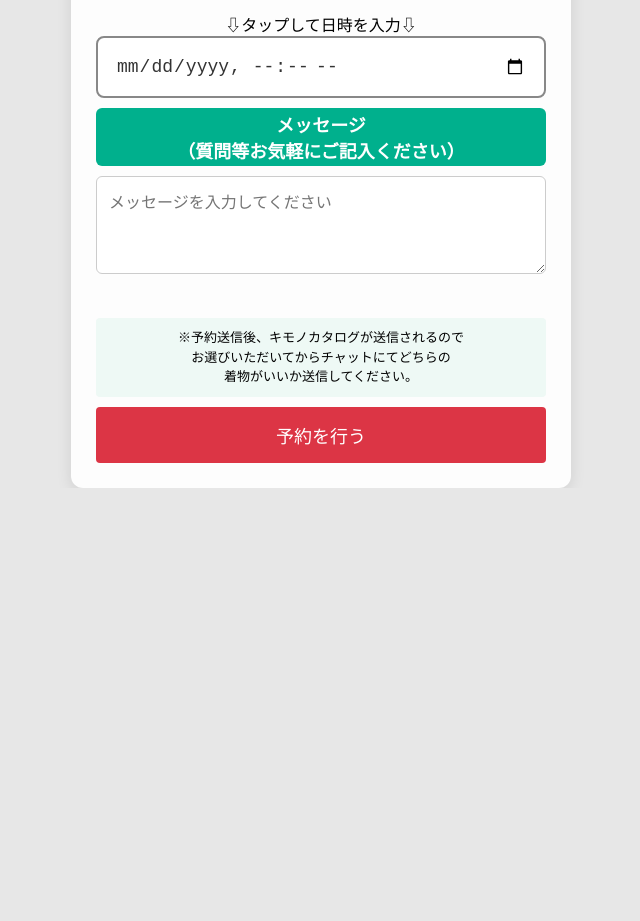
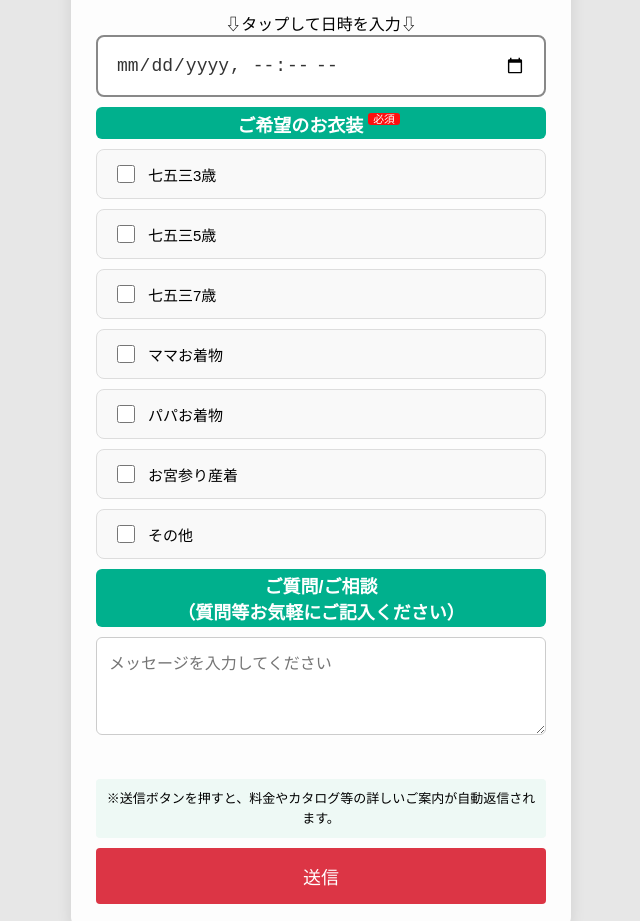
Before and after one commit to officialline0101/Suzukisyasinzimusyo-Isyourentaru, a plain HTML site: page index.html in a window 1280 px wide. Shown: the part 867-1788 px from the top of the page, without its empty margins (319-959 px from the left). Before the commit the page ends 1355 px from the top, so only its background shows below. Drawn offline with Linux system fonts and the light colour scheme; a script that the page names is missing.

Commit message:
Update index.html

```diff
--- a/index.html
+++ b/index.html
@@ -4,7 +4,7 @@
 <head>
     <meta charset="UTF-8">
     <meta name="viewport" content="width=device-width, initial-scale=1.0">
-    <title>予約フォーム</title>
+    <title>和装レンタル</title>
     <script src="https://kit.fontawesome.com/a076d05399.js" crossorigin="anonymous"></script>
     <style>
         /* 右端の細いナビ（固定） */
@@ -189,6 +189,7 @@
         .highschool-buttons,
         .symptoms,
         .menu-sections,
+        .Freshflowerphotography-buttons,
         .irradiations {
             display: flex;
             flex-wrap: wrap;
@@ -200,6 +201,7 @@
         .highschool-buttons button,
         .symptoms button,
         .menu-sections button,
+        .Freshflowerphotography-buttons button,
         .irradiations button {
             flex: 1;
             padding: 10px;
@@ -215,6 +217,7 @@
         .visit-buttons button.active,
         .highschool-buttons button.active,
         .symptoms button.active,
+        .Freshflowerphotography-buttons button.active,
         .menu-sections button.active,
         .irradiations button.active {
             background-color: #444;
@@ -804,6 +807,42 @@
         .edit-button:hover {
             background-color: #ff4f4f;
         }
+
+  .label {
+    font-weight: bold;
+    font-size: 16px;
+    margin-bottom: 12px;
+  }
+
+  .checkbox-group {
+    display: flex;
+    flex-direction: column;
+    gap: 10px;
+  }
+
+  .checkbox-card {
+    display: flex;
+    align-items: center;
+    gap: 10px;
+    padding: 12px 16px;
+    background-color: #f9f9f9;
+    border: 1.5px solid #ddd;
+    border-radius: 8px;
+    cursor: pointer;
+    transition: all 0.2s ease-in-out;
+    font-size: 15px;
+  }
+
+  .checkbox-card:hover {
+    background-color: #eef9f5;
+    border-color: #66cdaa;
+  }
+
+  .checkbox-card input[type="checkbox"] {
+    accent-color: #66cdaa;
+    width: 18px;
+    height: 18px;
+  }
     </style>
 </head>
 
@@ -817,7 +856,7 @@
     </div>
 
     <div class="container">
-        <h1>予約フォームのみ<br>衣装レンタル
+        <h1>予約フォームのみ<br>和装レンタル
         </h1>
         <div class="label">お客様名<span class="required">必須</span></div>
         <input type="text" id="name" placeholder="お名前を入力してください" oninput="saveInput('name')">
@@ -829,7 +868,7 @@
         <input type="tel" id="phone" placeholder="電話番号を入力してください" oninput="saveInput('phone')">
 
         <div class="highlight-background">
-            <div class="kibounitizi">希望日時<span class="required">必須</span></div>
+            <div class="kibounitizi">撮影希望日<span class="required">必須</span></div>
         </div>
 
         <!-- カスタム placeholder 表示用 -->
@@ -858,11 +897,43 @@
             <input type="datetime-local" id="date3" class="datetime-input" placeholder=" " aria-label="タップして日時を入力">
         </div>
 
-        <div class="labelContent">メッセージ<br>（質問等お気軽にご記入ください）</div>
+<div class="labelContent">ご希望のお衣装<span class="required">必須</span></div>
+<div class="checkbox-group">
+  <label class="checkbox-card">
+    <input type="checkbox" name="freshflowerphotography" value="七五三3歳">
+    <span>七五三3歳</span>
+  </label>
+  <label class="checkbox-card">
+    <input type="checkbox" name="freshflowerphotography" value="七五三5歳">
+    <span>七五三5歳</span>
+  </label>
+  <label class="checkbox-card">
+    <input type="checkbox" name="freshflowerphotography" value="七五三7歳">
+    <span>七五三7歳</span>
+  </label>
+  <label class="checkbox-card">
+    <input type="checkbox" name="freshflowerphotography" value="ママお着物">
+    <span>ママお着物</span>
+  </label>
+  <label class="checkbox-card">
+    <input type="checkbox" name="freshflowerphotography" value="パパお着物">
+    <span>パパお着物</span>
+  </label>
+  <label class="checkbox-card">
+    <input type="checkbox" name="freshflowerphotography" value="お宮参り産着">
+    <span>お宮参り産着</span>
+  </label>
+  <label class="checkbox-card">
+    <input type="checkbox" name="freshflowerphotography" value="その他">
+    <span>その他</span>
+  </label>
+</div>
+
+        <div class="labelContent">ご質問/ご相談<br>（質問等お気軽にご記入ください）</div>
         <textarea id="message" rows="4" placeholder="メッセージを入力してください"></textarea>
 
-        <div class="info-text">※予約送信後、キモノカタログが送信されるので<br>お選びいただいてからチャットにてどちらの<br>着物がいいか送信してください。</div>
-        <button class="submit-button" onclick="submitForm()" div id="section-message">予約を行う</button>
+        <div class="info-text">※送信ボタンを押すと、料金やカタログ等の詳しいご案内が自動返信されます。</div>
+        <button class="submit-button" onclick="submitForm()" div id="section-message">送信</button>
     </div>
 
     <script src="https://static.line-scdn.net/liff/edge/2.1/sdk.js"></script>
@@ -870,6 +941,7 @@
         let selectedSymptom = [];  // 配列として定義
         let selectedFullDate = '';
         let currentDate = new Date();
+        let FreshflowerphotographyCount = [];
         let availabilityCache = {};
         let irradiationsCount = ''; <!-- 選択された症状を格納する変数 -->
         let totalAmount = 0; // 合計金額を格納する変数
@@ -957,6 +1029,24 @@
             updateDisplayInfo(); // 表示を更新
         }
 
+function fetchSelectedFreshflowerphotography() {
+  const checkboxes = document.querySelectorAll('input[name="freshflowerphotography"]:checked');
+  const selected = [];
+  let totalTime = 0;
+
+  checkboxes.forEach(cb => {
+    selected.push(cb.value);
+    totalTime += FreshflowerphotographyTimes[cb.value] || 0;
+  });
+
+  FreshflowerphotographyCount = selected; // ← これを追加！！
+
+  console.log("選択された項目:", selected);
+  console.log("合計時間:", totalTime);
+
+  fetchAvailability(currentDate); // カレンダー更新処理
+}
+
         function selectDate(cell) {
             // "unavailable" クラスが付いている場合はクリックを無効化
             if (cell.classList.contains('unavailable')) {
@@ -983,10 +1073,15 @@
         }
 
 function submitForm() {
+  // ✅ ここで最新のチェックボックス状態を取得
+  const selectedClothes = Array.from(document.querySelectorAll('input[name="freshflowerphotography"]:checked'))
+                               .map(cb => cb.value);
+
   const formData = {
     name: document.getElementById('name').value.trim(),
     phone: document.getElementById('phone').value.trim(),
     Yourresidentialaddress: document.getElementById('Yourresidentialaddress').value.trim(),
+    FreshflowerphotographyCount: selectedClothes, // ✅ ここに代入
     dates: [
       document.getElementById('date1').value,
       document.getElementById('date2').value,
@@ -1017,9 +1112,10 @@
             }
 
             // LINEトークにメッセージを送信
+
   liff.sendMessages([{
     type: 'text',
-                text: `【予約フォーム】\n≪衣装レンタル≫\n｟お名前｠\n・${formData.name}\n\n｟ご住所｠\n・${formData.Yourresidentialaddress}\n\n｟電話番号｠\n・${formData.phone}\n\n｟メニュー｠\n・衣装レンタル\n\n【希望日時】\n｟第一希望日｠\n${formatDate(formData.dates[0])}\n\n｟第二希望日｠\n${formatDate(formData.dates[1])}\n\n｟第三希望日｠\n${formatDate(formData.dates[2])}\n\n｟メッセージ｠\n・${formData.message}`
+    text: `【予約フォーム】\n≪衣装レンタル≫\n｟お名前｠\n・${formData.name}\n\n｟ご住所｠\n・${formData.Yourresidentialaddress}\n\n｟電話番号｠\n・${formData.phone}\n\n｟メニュー｠\n・衣装レンタル\n\n｟ご希望のお衣装｠\n・${formData.FreshflowerphotographyCount.length > 0 ? '・' + formData.FreshflowerphotographyCount.join('\n・') : '・未選択'}\n\n【希望日時】\n｟第一希望日｠\n${formatDate(formData.dates[0])}\n\n｟第二希望日｠\n${formatDate(formData.dates[1])}\n\n｟第三希望日｠\n${formatDate(formData.dates[2])}\n\n｟メッセージ｠\n・${formData.message}`
   }]).then(() => {
     alert('当日キャンセルは無いようにお願いいたします。');
     liff.closeWindow();
```
Lines whose indentation alone changed are shown as unchanged.
